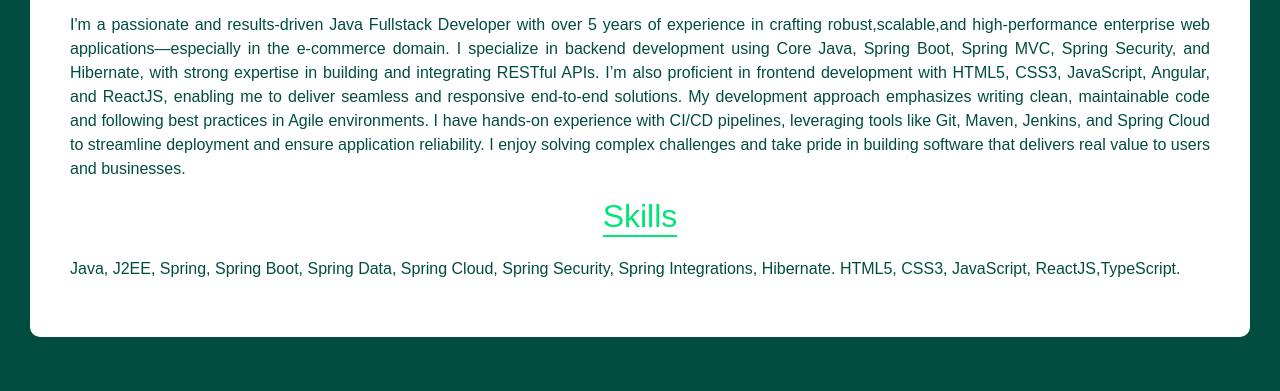
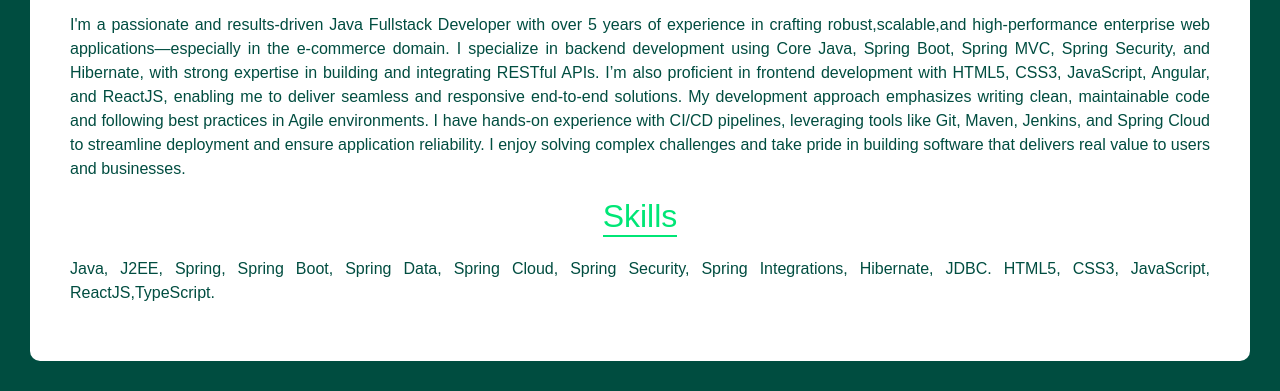
Before and after one commit to Pushpa55/pushpakotcherla-github.io, a plain HTML site: page index.html in a window 1280 px wide. Shown: the part 650-1041 px from the top of the page. Before the commit the page ends 1017 px from the top, so only its background shows below. Drawn offline with nearby package versions, Linux system fonts and the light colour scheme.

Commit message:
Update index.html

```diff
--- a/index.html
+++ b/index.html
@@ -63,7 +63,7 @@ My development approach emphasizes writing clean, maintainable code and followin
 
 I enjoy solving complex challenges and take pride in building software that delivers real value to users and businesses.
     <h2 class="section-title">Skills</h2>
-      <p style="text-align:justify">Java, J2EE, Spring, Spring Boot, Spring Data, Spring Cloud, Spring Security, Spring Integrations, Hibernate.
+      <p style="text-align:justify">Java, J2EE, Spring, Spring Boot, Spring Data, Spring Cloud, Spring Security, Spring Integrations, Hibernate, JDBC.
          HTML5, CSS3, JavaScript, ReactJS,TypeScript.</p>
   </div>
 </body>
```
